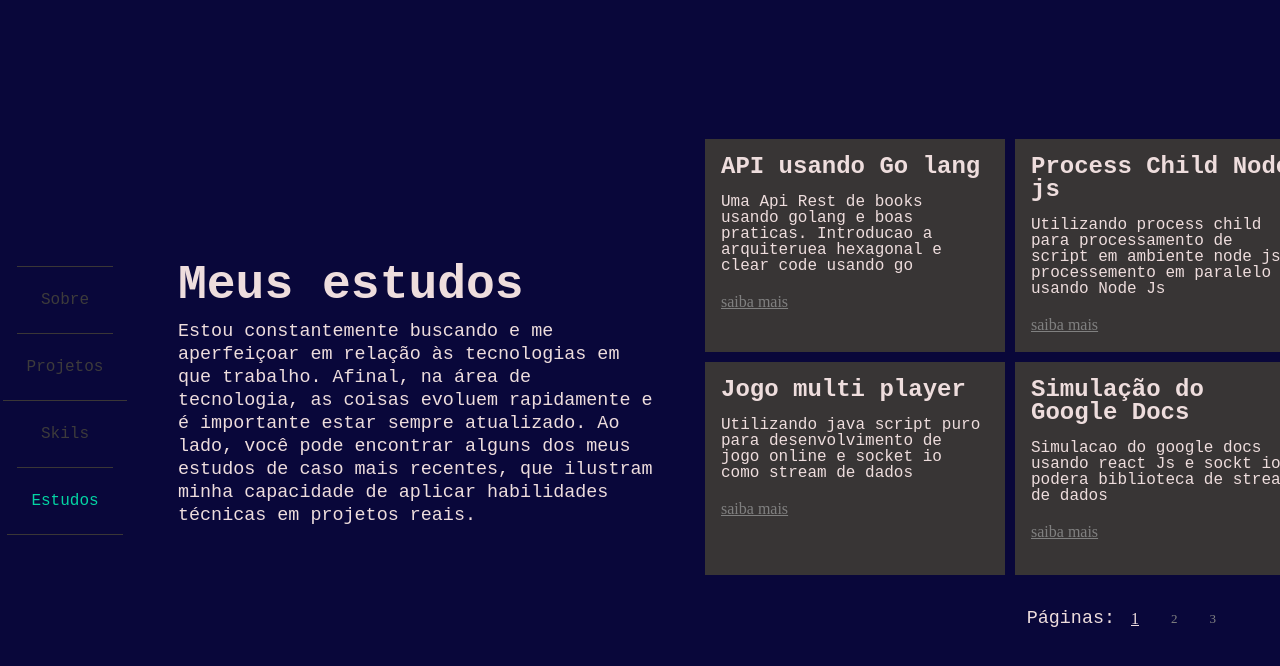
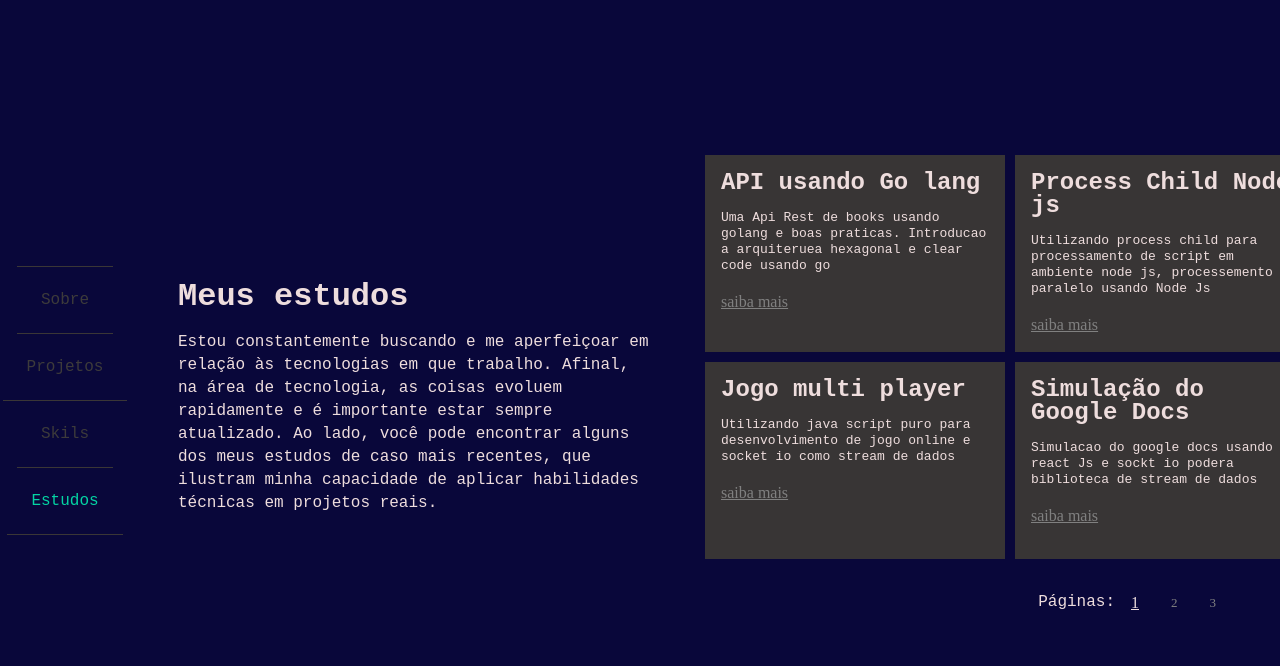
Before and after one commit to alunogabrielgava123/portifolio-principal, a Next.js app: page / in a window 1280 px wide. Both pictures are taken after a click on the item "Estudos". Shown: the top 666 px of the page. Built offline with nearby package versions, Linux system fonts and the light colour scheme.

Commit message:
arrumando letra

```diff
--- a/src/styles/Home.module.css
+++ b/src/styles/Home.module.css
@@ -185,9 +185,7 @@
   align-items: center;
 }
 
-.conteudo h1 {
-  font-size: 3rem;
-}
+
 
 .rowSkil {
   display: flex;
@@ -240,7 +238,3 @@
   background-size: cover;
   background-repeat: no-repeat;
 }
-
-.conteudo p {
-  font-size: 1.15rem;
-}
--- a/src/styles/cardEstudo.module.css
+++ b/src/styles/cardEstudo.module.css
@@ -22,7 +22,7 @@
 
 .cardEstudo p {
    line-height: 1rem;
-   font-size: medium;
+   font-size: small;
    font-family: 'Courier New', Courier, monospace;
 
 }
```
Also changed, not shown: package.json (+6 -1 lines), 1 other file (tests, documents, lock files or other folders).
